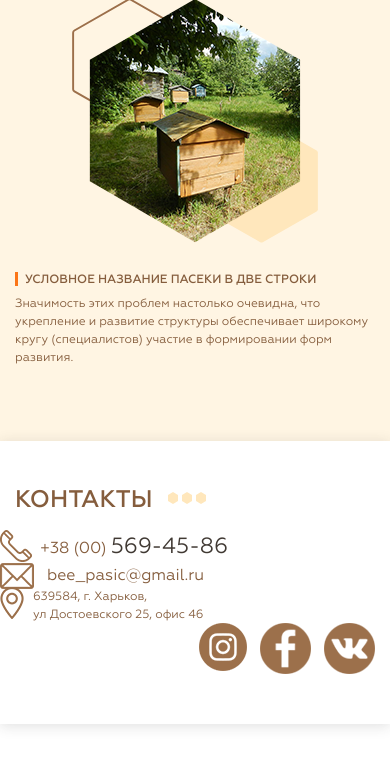
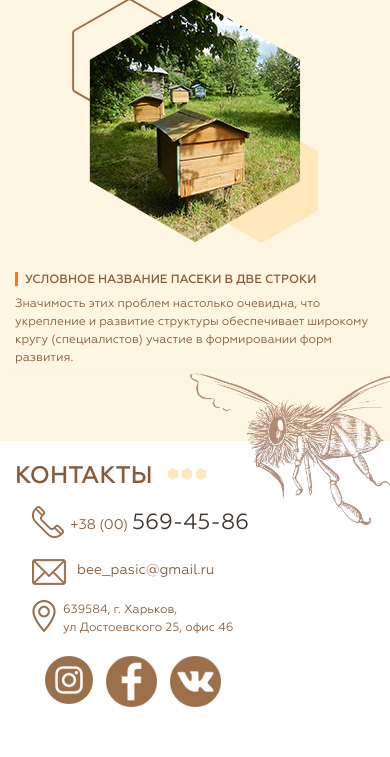
Before and after one commit to ValeriiaBond/pchelovodstvo, a PHP site: page / in a window 390 px wide. Shown: the part 4999-5756 px from the top of the page. Before the commit the page ends 5727 px from the top, so only its background shows below. Run offline with PHP 8.4, Linux system fonts and the light colour scheme; a map, chart or similar area stays blank.

Commit message:
adjusted backgrounds on mobile version

```diff
--- a/css/style.css
+++ b/css/style.css
@@ -215,6 +215,7 @@ header{
 	padding-top: 45px;
 	background-color: #fff5e3;
 	padding-bottom: 43px;
+	margin-bottom: -70px;
 }
 
 .products-list{
@@ -326,20 +327,36 @@ header{
 /*-------------our-team-----------------*/
 
 .our-team{
+	padding-top: 45px;
 	min-height: 300px;
 }
 
 /*------------contacts-----------------*/
 
 .contacts{
-	padding-top: 44px;
+	padding-top: 90px;
 	padding-bottom: 34px;
-	box-shadow: 0px 2px 13px 0px rgba(50, 50, 50, 0.15);
+	box-shadow: 0px 6px 8px -1px rgba(0,0,0,0.21);
+	-webkit-box-shadow: 0px 6px 8px -1px rgba(0,0,0,0.21);
+	-moz-box-shadow: 0px 6px 8px -1px rgba(0,0,0,0.21);
 	font-size: 16px;
+	background: url(../images/backgrounds/bcg_bee_gardens.png) no-repeat;
+	background-position-x: calc(100% + 30px);
+	background-position-y: 0;
+	background-size: 230px auto
 }
 
 .contacts p{
 	margin: 0;
+}
+
+.contacts__list{
+	margin-left: 15px;
+}
+
+.contacts__list>div{
+	margin-bottom: 20px;
+	font-size: 14px;
 }
 
 .contacts-phone>span{
@@ -363,29 +380,33 @@ header{
 	width: 34px; height: 26px;
 	background-position: -165px -82px;
 	top: 0;
-	left: 0;
+	left: 2px;
 }
 
 .contacts-phone:before{
 	width: 32px; height: 32px;
 	background-position: -165px -46px;
 	top: 0;
-	left: 0;
+	left: 2px;
 }
 
 .contacts-location:before{
 	width: 24px; height: 32px;
 	background-position: -2px -123px;
 	top: 0;
-	left: 0;
+	left: 2px;
 }
 
 .socials{
-	justify-content: flex-end;
+	justify-content: flex-start;
 }
 
 .socials>li{
 	margin-left: 13px;
+}
+
+.socials>li:first-child{
+	margin-left: 0;
 }
 
 .socials>li>a{
--- a/index.html
+++ b/index.html
@@ -161,7 +161,7 @@
 					<span class="header__decoration"></span>
 					<span class="header__decoration"></span>
 				</div>
-				<div class="row">
+				<div class="contacts__list row">
 					<div class="contacts-phone col-sm-6 col-lg-3">+38 (00) <span>569-45-86</span></div>
 					<div class="contacts-email col-sm-6 col-lg-3">bee_pasic@gmail.ru</div>
 					<div class="contacts-location col-sm-6 col-lg-3">
```
Also changed, not shown: other parts of css/style.css (+80 -9 lines).
